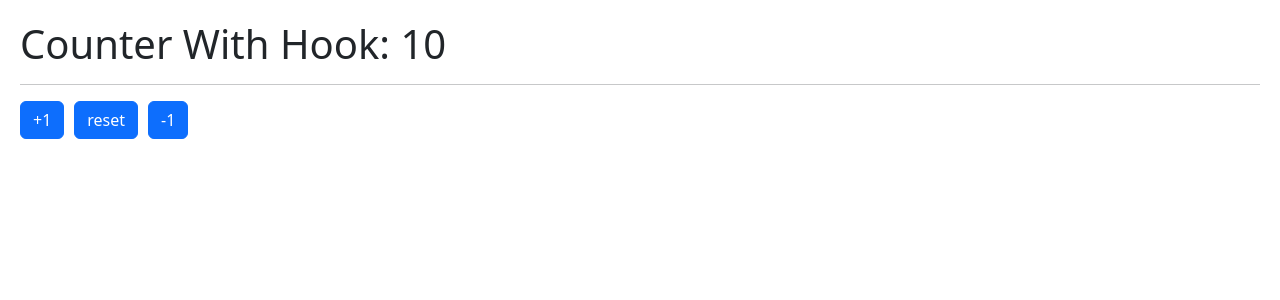
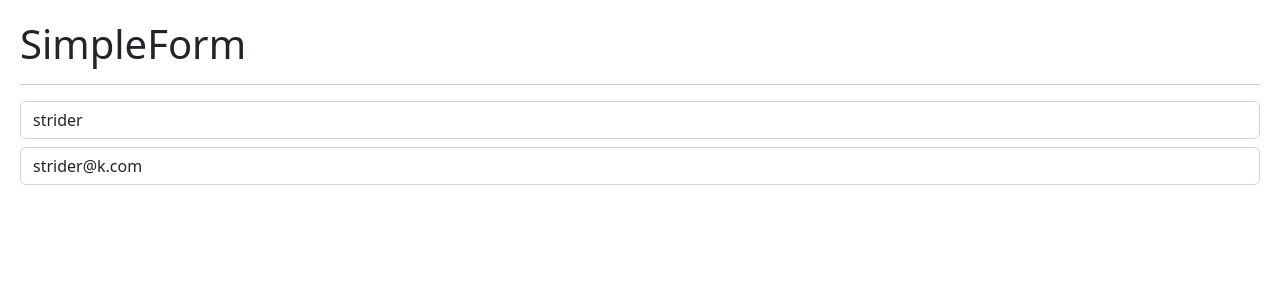
Before and after one commit to thusspokedata/dev-react-hooks-MERN, a React (Vite) app in the folder 05-hook-app/: page / in a window 1280 px wide. Shown: the top 300 px of the page. Built offline with nearby package versions, Linux system fonts and the light colour scheme.

Commit message:
useEffect

```diff
--- /dev/null
+++ b/05-hook-app/src/02-useEffect/Message.jsx
@@ -0,0 +1,24 @@
+import { useEffect, useState } from 'react';
+
+export const Message = () => {
+  const [coords, setCoords] = useState({ x: 0, y: 0 });
+  useEffect(() => {
+    const onMouseMove = ({ x, y }) => {
+      //   const coords = { x, y };
+      setCoords({ x, y });
+      //   console.log(coords);
+    };
+    window.addEventListener('mousemove', onMouseMove);
+
+    return () => {
+      window.removeEventListener('mousemove', onMouseMove);
+    };
+  }, []);
+
+  return (
+    <>
+      <h3>Usuario ya existe</h3>
+      {JSON.stringify(coords)}
+    </>
+  );
+};
--- /dev/null
+++ b/05-hook-app/src/02-useEffect/SimpleForm.jsx
@@ -0,0 +1,53 @@
+import { useState, useEffect } from 'react';
+import { Message } from './Message';
+
+export const SimpleForm = () => {
+  const [formState, setFormState] = useState({
+    username: 'strider',
+    email: 'strider@k.com',
+  });
+
+  const { username, email } = formState;
+
+  const onInputChange = ({ target }) => {
+    const { value, name } = target;
+    setFormState({ ...formState, [name]: value });
+    // console.log({ value, name });
+  };
+
+  useEffect(() => {
+    // console.log('useEffect called');
+  }, []);
+
+  useEffect(() => {
+    // console.log('formState changed');
+  }, [formState]);
+
+  useEffect(() => {
+    // console.log('email changed');
+  }, [email]);
+
+  return (
+    <>
+      <h1>SimpleForm</h1>
+      <hr />
+      <input
+        type="text"
+        className="form-control"
+        placeholder="Username"
+        name="username"
+        value={username}
+        onChange={onInputChange}
+      />
+      <input
+        type="email"
+        className="form-control mt-2"
+        placeholder="email@example.com"
+        name="email"
+        value={email}
+        onChange={onInputChange}
+      />
+      {username === 'strider2' && <Message />}
+    </>
+  );
+};
--- a/05-hook-app/src/hook/useCounter.js
+++ b/05-hook-app/src/hook/useCounter.js
@@ -1,20 +1,19 @@
-import {useState} from 'react'
+import { useState } from 'react';
 
 export const useCounter = (initialValue = 10) => {
+  const [counter, setCounter] = useState(initialValue);
 
-    const [counter , setCounter] = useState(initialValue)
+  const increment = (value = 1) => {
+    setCounter(counter + value);
+  };
 
-    const increment = (value = 1) =>{
-        setCounter(counter + value)
-    }
+  const decrement = (value = 1) => {
+    if (counter <= 0) return;
+    setCounter(counter - value);
+  };
 
-    const decrement = (alue = 1) =>{
-        if (counter === 0) return;
-        setCounter(counter - 1)
-    }
-
-    const reset = () =>{
-        setCounter(initialValue)
-    }
-    return {counter, increment, decrement, reset}
-}
+  const reset = () => {
+    setCounter(initialValue);
+  };
+  return { counter, increment, decrement, reset };
+};
--- a/05-hook-app/src/main.jsx
+++ b/05-hook-app/src/main.jsx
@@ -1,11 +1,11 @@
-import React from 'react'
-import ReactDOM from 'react-dom/client'
+import React from 'react';
+import ReactDOM from 'react-dom/client';
 
-import { CounterWithCustomHook } from './01-useState/CounterWithCustomHook'
-import './index.css'
+import { SimpleForm } from './02-useEffect/SimpleForm';
+import './index.css';
 
 ReactDOM.createRoot(document.getElementById('root')).render(
-  <React.StrictMode>
-    <CounterWithCustomHook />
-  </React.StrictMode>
-)
+  // <React.StrictMode>
+  <SimpleForm />,
+  // </React.StrictMode>,
+);
```
Also changed, not shown: 1 other file (tests, documents, lock files or other folders).
